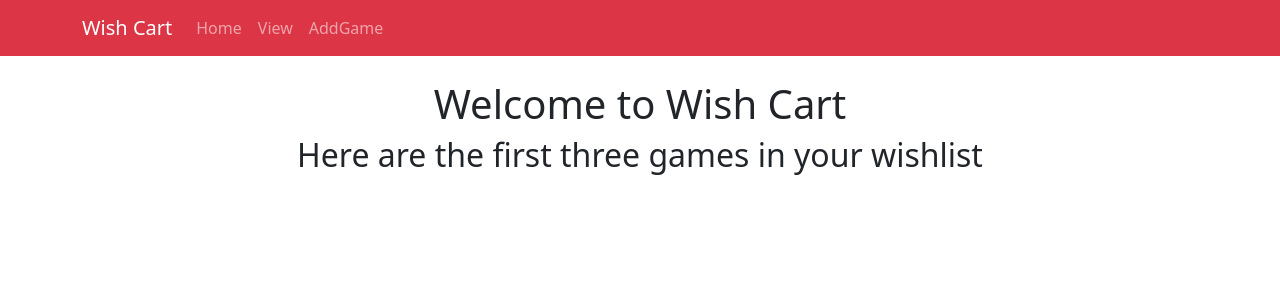
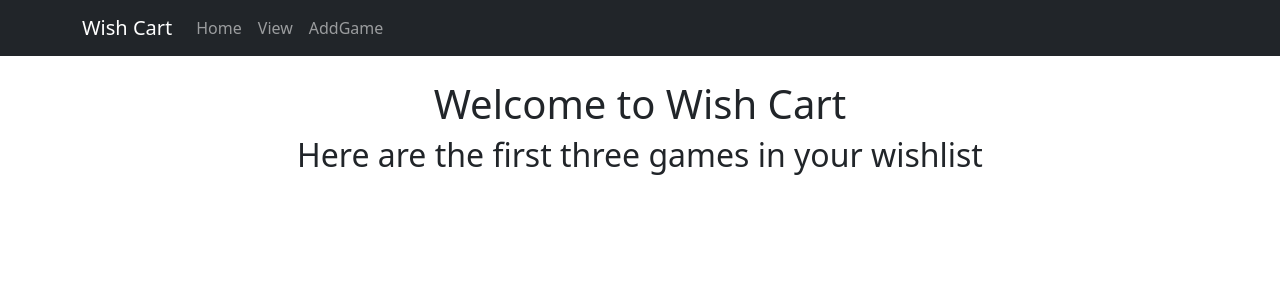
Before and after one commit to OliverOwens99/DataRep_Project, a React (Create React App) app: page / in a window 1280 px wide. Shown: the top 300 px of the page. Built offline with nearby package versions, Linux system fonts and the light colour scheme; no server answers.

Commit message:
changed navbar colour scheme

```diff
--- a/src/App.js
+++ b/src/App.js
@@ -14,7 +14,7 @@ function App() {
   return (
     <BrowserRouter>
     <div className="App">
-      <Navbar bg="danger" data-bs-theme="dark">
+      <Navbar bg="dark" data-bs-theme="dark">
         <Container>
           <Navbar.Brand href="/">Wish Cart</Navbar.Brand>
           <Nav className="me-auto">
```
